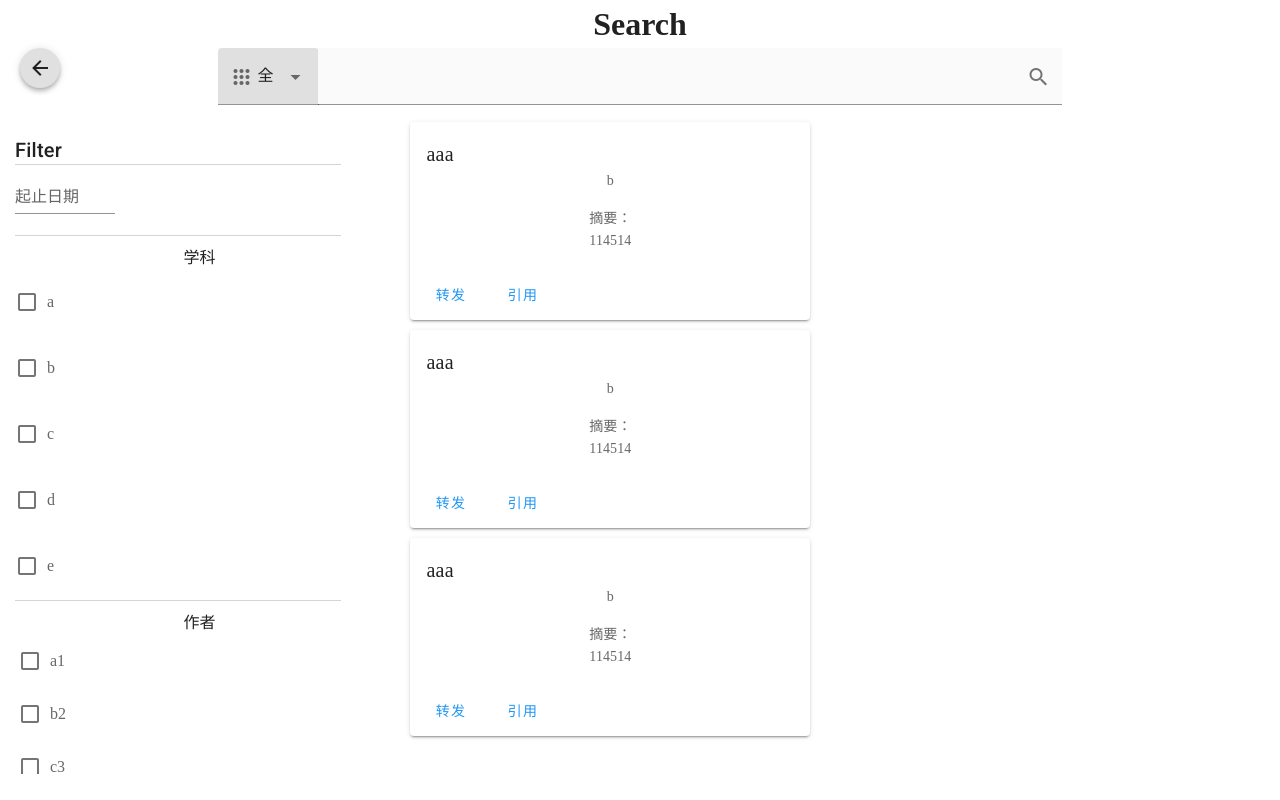
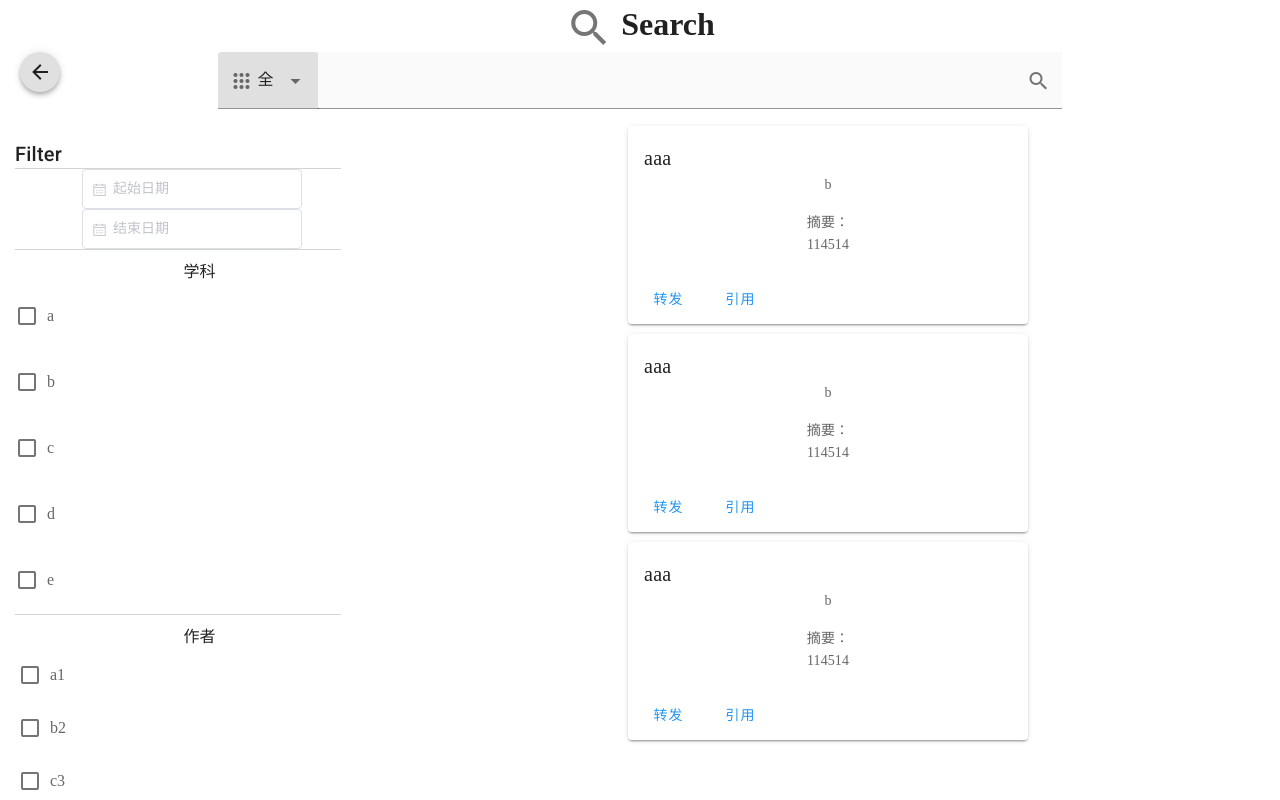
Before and after one commit to sink12138/infinite-academic, a Vue app in the folder frontend/: page /search in a window 1280 px wide. Built offline with nearby package versions, Linux system fonts and the light colour scheme; what vue-clipboard2 would draw is missing.

Commit message:
filter年

```diff
--- a/frontend/src/components/BaseFilter.vue
+++ b/frontend/src/components/BaseFilter.vue
@@ -1,45 +1,24 @@
 <template>
-  <div style="overflow-y:scroll;overflow-x:hidden;height:80%;width:30%;">
+  <div style="overflow-y: scroll; overflow-x: hidden; height: 80%; width: 30%">
     <div class="title">Filter</div>
     <div class="line"></div>
     <div>
-      <v-row>
-        <v-col>
-          <v-menu
-            ref="menu"
-            v-model="menu"
-            :close-on-content-click="false"
-            :return-value.sync="date"
-            transition="scale-transition"
-            offset-y
-            min-width="290px"
-          >
-            <template v-slot:activator="{ on, attrs }">
-              <v-text-field
-                class="datePicker"
-                v-model="dates"
-                label="起止日期"
-                readonly
-                v-bind="attrs"
-                v-on="on"
-              ></v-text-field>
-            </template>
-            <v-date-picker
-              v-model="dates"
-              no-title
-              scrollable
-              range
-              type="month"
-            >
-              <v-spacer></v-spacer>
-              <v-btn text color="primary" @click="menu = false">Cancel</v-btn>
-              <v-btn text color="primary" @click="$refs.menu.save(dates)"
-                >OK</v-btn
-              >
-            </v-date-picker>
-          </v-menu>
-        </v-col>
-      </v-row>
+      <el-date-picker
+        v-model="Year1"
+        type="year"
+        placeholder="起始日期"
+        value-format="yyyy"
+        @change="handleChange"
+      >
+      </el-date-picker>
+      <el-date-picker
+        v-model="Year2"
+        type="year"
+        placeholder="结束日期"
+        value-format="yyyy"
+        @change="handleChange"
+      >
+      </el-date-picker>
     </div>
     <div class="line"></div>
     <div class="checkbox">
@@ -98,18 +77,33 @@ export default {
   data() {
     return {
       menu: false,
-      dates: [],
-      topics: ["a","b","c","d","e"],
+      Year1: "",
+      Year2: "",
+      topics: ["a", "b", "c", "d", "e"],
       topics_selected: [],
-      authors: ["a1","b2","c3","d4","e5"],
+      authors: ["a1", "b2", "c3", "d4", "e5"],
       authors_selected: [],
-      journals: ["a0","b0","c0","d0","e0","f0"],
+      journals: ["a0", "b0", "c0", "d0", "e0", "f0"],
       journals_selected: [],
-      institutions: ["a01","b02","c03","d04"],
+      institutions: ["a01", "b02", "c03", "d04"],
       institutions_selected: [],
     };
   },
-  methods: {},
+  methods: {
+    handleChange: function () {
+      if(this.Year1 != "" && this.Year2 != "" ){
+        var d2 = new Date(Date.parse(this.Year2)); //取今天的日期
+        var d1 = new Date(Date.parse(this.Year1));
+        if (d1 > d2) {
+            this.$notify({
+              title: "起止日期",
+              message: "起始日期大于截至日期",
+              type: "warning",
+            });
+        }
+      }
+    },
+  },
 };
 </script>
 
@@ -137,14 +131,14 @@ export default {
   align-content: center;
   font-size: 10%;
 }
-.checkboxLabel{
+.checkboxLabel {
   margin-top: 10px;
   margin-bottom: 10px;
 }
-.checkboxItem{
+.checkboxItem {
   margin: 3px;
 }
-.checkbox{
+.checkbox {
   margin-left: 15px;
 }
 </style>
--- a/frontend/src/main.js
+++ b/frontend/src/main.js
@@ -7,6 +7,11 @@ import './plugins/index'
 
 import './assets/style/main.css'
 
+import datePicker from 'element-ui/lib/date-picker';
+import 'element-ui/lib/theme-chalk/index.css';
+
+Vue.use(datePicker);
+
 Vue.config.productionTip = false
 
 new Vue({
--- a/frontend/src/views/Search.vue
+++ b/frontend/src/views/Search.vue
@@ -1,9 +1,17 @@
 <template>
   <div>
-    <h1>Search</h1>
+    <h1>
+      <v-icon class="mdi-magnify text-h3">
+        mdi-home
+      </v-icon>
+      Search
+    </h1>
     <BaseGoBack class="back"></BaseGoBack>
     <BaseSearchBar class="search"></BaseSearchBar>
+    <div>
+      <div>
         <BaseFilter class="filter"></BaseFilter>
+      </div>
       <div class="result">
         <v-row v-for="item in results" :key="item">
           <v-card class="card" max-width="400">
@@ -20,6 +28,7 @@
           </v-card>
           <v-spacer></v-spacer>
         </v-row>
+      </div>
     </div>
   </div>
 </template>
@@ -49,7 +58,7 @@ export default {
 
 <style>
 .filter {
-  position: fixed;
+  float: left;
   left: 0;
 }
 .back {
@@ -60,7 +69,7 @@ export default {
   margin-bottom: 30px;
 }
 .result {
-  margin-left: 33%;
+  float: right;
   width: 50%;
 }
 .card {
```
Also changed, not shown: 1 other file (tests, documents, lock files or other folders). Lines whose indentation alone changed are shown as unchanged.
